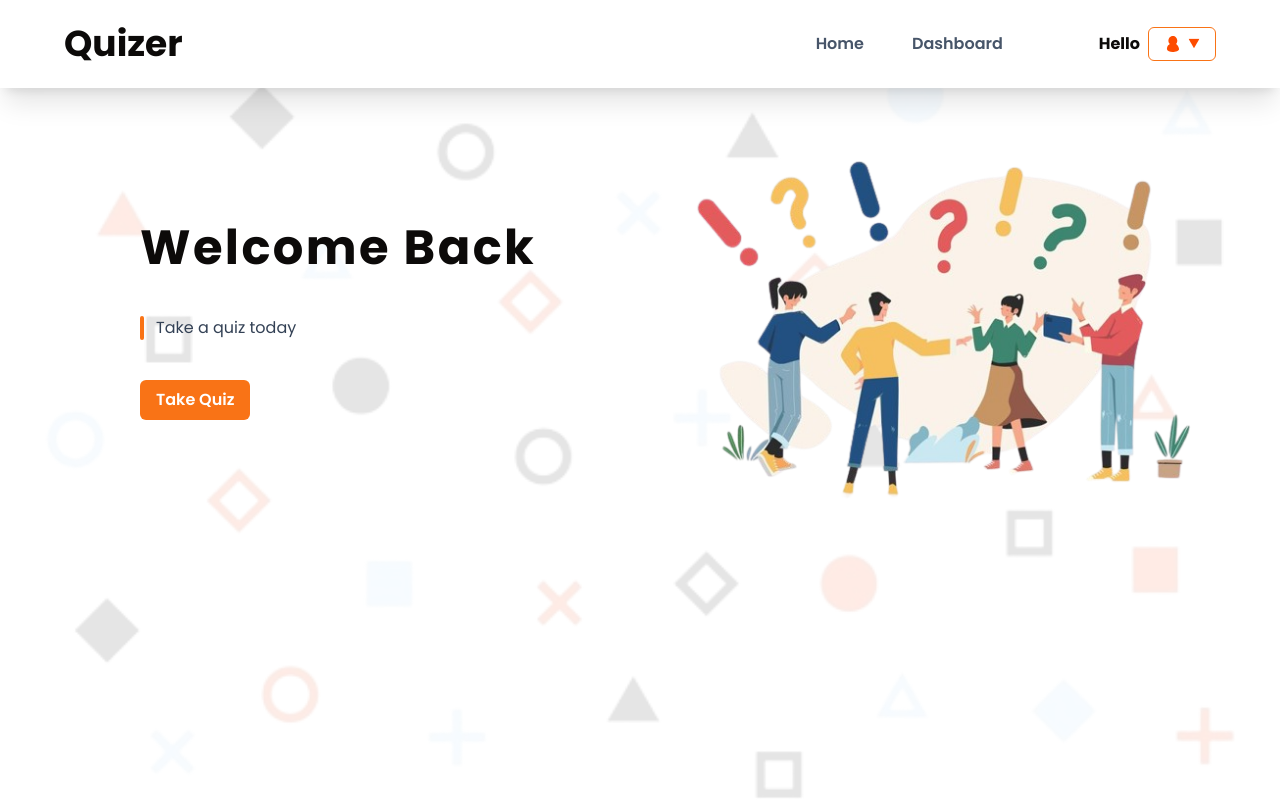
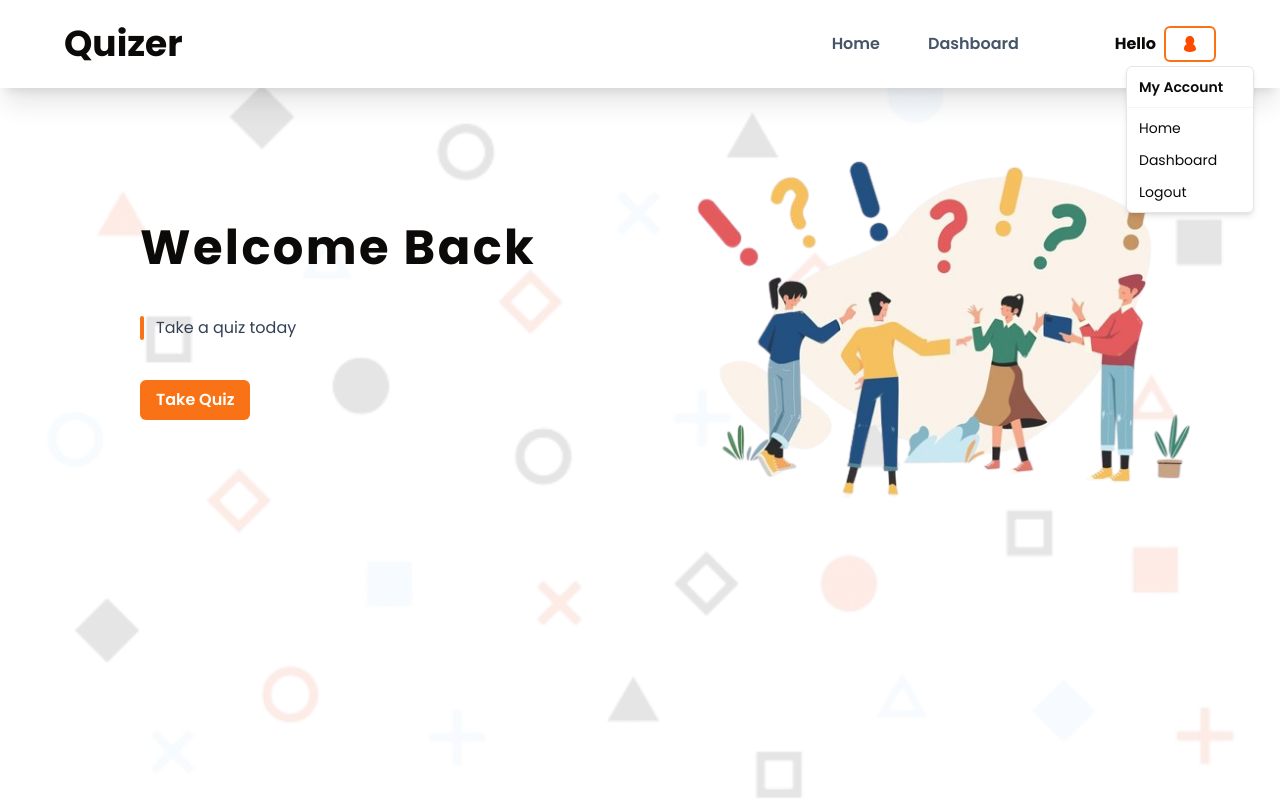
Before and after one commit to BashBuilder/Quizer, a React (Vite) app: page / in a window 1280 px wide. Both pictures are taken after a click on the button 1182 px from the left and 44 px from the top of the page. Built offline with nearby package versions, Linux system fonts and the light colour scheme.

Commit message:
ui update

```diff
--- a/package.json
+++ b/package.json
@@ -11,6 +11,7 @@
   },
   "dependencies": {
     "@hookform/resolvers": "^3.3.4",
+    "@radix-ui/react-dropdown-menu": "^2.0.6",
     "@radix-ui/react-select": "^2.0.0",
     "@radix-ui/react-slot": "^1.0.2",
     "class-variance-authority": "^0.7.0",
--- a/src/components/Navbar.tsx
+++ b/src/components/Navbar.tsx
@@ -1,6 +1,14 @@
 import { Link } from "react-router-dom";
 import { useAuthContext } from "../hooks/authContext";
 import { useQuizContext } from "@/hooks/quizContext";
+import {
+  DropdownMenu,
+  DropdownMenuContent,
+  DropdownMenuItem,
+  DropdownMenuLabel,
+  DropdownMenuSeparator,
+  DropdownMenuTrigger,
+} from "./ui/dropdown-menu";
 
 export default function Navbar() {
   const { isAuthenticated, user } = useAuthContext();
@@ -8,8 +16,6 @@
   const { name }: { name?: string } = user || {};
   const { isQuizStarted } = result;
   const isAuthRoute = window.location.pathname === "/auth";
-
-  console.log(user);
 
   return (
     <nav
@@ -71,21 +77,24 @@
         {isAuthenticated ? (
           <div className="flex items-center gap-2">
             <h6>Hello</h6>
-            <button className="flex items-center gap-1 border-[1px] border-primary text-primary hover:shadow-xl ">
+            <DropdownMenu>
+              <DropdownMenuTrigger className="flex items-center gap-1 border-2 border-primary font-semibold text-primary transition-all duration-300 hover:bg-primary hover:text-white ">
                 <svg width="16" height="16" viewBox="0 0 26 33">
                   <path
                     d="M0.682597 27.9796C-0.446046 21.8498 3.92326 18.3172 6.49389 16.7082C1.37801 11.5609 3.71721 4.67861 6.49389 2.37838C9.72473 -0.298061 15.5078 -1.51387 19.2838 3.08405C23.9465 8.76179 21.2274 14.438 19.2838 16.7082C20.5378 17.8122 24.8486 20.6817 25.4807 26.58C26.2783 34.0218 2.0934 35.6419 0.682597 27.9796Z"
                     fill="#FD4C00"
                   />
                 </svg>
-              <span> {name} </span>
-              <svg width="10" viewBox="0 0 26 29" className="rotate-90">
-                <path
-                  d="M25.5 14.5L0.749999 28.7894L0.75 0.21058L25.5 14.5Z"
-                  fill="#FD4C00"
-                />
-              </svg>
-            </button>
+                {name}
+              </DropdownMenuTrigger>
+              <DropdownMenuContent>
+                <DropdownMenuLabel>My Account</DropdownMenuLabel>
+                <DropdownMenuSeparator />
+                <DropdownMenuItem>Home</DropdownMenuItem>
+                <DropdownMenuItem>Dashboard</DropdownMenuItem>
+                <DropdownMenuItem>Logout</DropdownMenuItem>
+              </DropdownMenuContent>
+            </DropdownMenu>
           </div>
         ) : (
           <Link
--- /dev/null
+++ b/src/components/ui/dropdown-menu.tsx
@@ -0,0 +1,198 @@
+import * as React from "react"
+import * as DropdownMenuPrimitive from "@radix-ui/react-dropdown-menu"
+import { Check, ChevronRight, Circle } from "lucide-react"
+
+import { cn } from "@/lib/utils"
+
+const DropdownMenu = DropdownMenuPrimitive.Root
+
+const DropdownMenuTrigger = DropdownMenuPrimitive.Trigger
+
+const DropdownMenuGroup = DropdownMenuPrimitive.Group
+
+const DropdownMenuPortal = DropdownMenuPrimitive.Portal
+
+const DropdownMenuSub = DropdownMenuPrimitive.Sub
+
+const DropdownMenuRadioGroup = DropdownMenuPrimitive.RadioGroup
+
+const DropdownMenuSubTrigger = React.forwardRef<
+  React.ElementRef<typeof DropdownMenuPrimitive.SubTrigger>,
+  React.ComponentPropsWithoutRef<typeof DropdownMenuPrimitive.SubTrigger> & {
+    inset?: boolean
+  }
+>(({ className, inset, children, ...props }, ref) => (
+  <DropdownMenuPrimitive.SubTrigger
+    ref={ref}
+    className={cn(
+      "flex cursor-default select-none items-center rounded-sm px-2 py-1.5 text-sm outline-none focus:bg-accent data-[state=open]:bg-accent",
+      inset && "pl-8",
+      className
+    )}
+    {...props}
+  >
+    {children}
+    <ChevronRight className="ml-auto h-4 w-4" />
+  </DropdownMenuPrimitive.SubTrigger>
+))
+DropdownMenuSubTrigger.displayName =
+  DropdownMenuPrimitive.SubTrigger.displayName
+
+const DropdownMenuSubContent = React.forwardRef<
+  React.ElementRef<typeof DropdownMenuPrimitive.SubContent>,
+  React.ComponentPropsWithoutRef<typeof DropdownMenuPrimitive.SubContent>
+>(({ className, ...props }, ref) => (
+  <DropdownMenuPrimitive.SubContent
+    ref={ref}
+    className={cn(
+      "z-50 min-w-[8rem] overflow-hidden rounded-md border bg-popover p-1 text-popover-foreground shadow-lg data-[state=open]:animate-in data-[state=closed]:animate-out data-[state=closed]:fade-out-0 data-[state=open]:fade-in-0 data-[state=closed]:zoom-out-95 data-[state=open]:zoom-in-95 data-[side=bottom]:slide-in-from-top-2 data-[side=left]:slide-in-from-right-2 data-[side=right]:slide-in-from-left-2 data-[side=top]:slide-in-from-bottom-2",
+      className
+    )}
+    {...props}
+  />
+))
+DropdownMenuSubContent.displayName =
+  DropdownMenuPrimitive.SubContent.displayName
+
+const DropdownMenuContent = React.forwardRef<
+  React.ElementRef<typeof DropdownMenuPrimitive.Content>,
+  React.ComponentPropsWithoutRef<typeof DropdownMenuPrimitive.Content>
+>(({ className, sideOffset = 4, ...props }, ref) => (
+  <DropdownMenuPrimitive.Portal>
+    <DropdownMenuPrimitive.Content
+      ref={ref}
+      sideOffset={sideOffset}
+      className={cn(
+        "z-50 min-w-[8rem] overflow-hidden rounded-md border bg-popover p-1 text-popover-foreground shadow-md data-[state=open]:animate-in data-[state=closed]:animate-out data-[state=closed]:fade-out-0 data-[state=open]:fade-in-0 data-[state=closed]:zoom-out-95 data-[state=open]:zoom-in-95 data-[side=bottom]:slide-in-from-top-2 data-[side=left]:slide-in-from-right-2 data-[side=right]:slide-in-from-left-2 data-[side=top]:slide-in-from-bottom-2",
+        className
+      )}
+      {...props}
+    />
+  </DropdownMenuPrimitive.Portal>
+))
+DropdownMenuContent.displayName = DropdownMenuPrimitive.Content.displayName
+
+const DropdownMenuItem = React.forwardRef<
+  React.ElementRef<typeof DropdownMenuPrimitive.Item>,
+  React.ComponentPropsWithoutRef<typeof DropdownMenuPrimitive.Item> & {
+    inset?: boolean
+  }
+>(({ className, inset, ...props }, ref) => (
+  <DropdownMenuPrimitive.Item
+    ref={ref}
+    className={cn(
+      "relative flex cursor-default select-none items-center rounded-sm px-2 py-1.5 text-sm outline-none transition-colors focus:bg-accent focus:text-accent-foreground data-[disabled]:pointer-events-none data-[disabled]:opacity-50",
+      inset && "pl-8",
+      className
+    )}
+    {...props}
+  />
+))
+DropdownMenuItem.displayName = DropdownMenuPrimitive.Item.displayName
+
+const DropdownMenuCheckboxItem = React.forwardRef<
+  React.ElementRef<typeof DropdownMenuPrimitive.CheckboxItem>,
+  React.ComponentPropsWithoutRef<typeof DropdownMenuPrimitive.CheckboxItem>
+>(({ className, children, checked, ...props }, ref) => (
+  <DropdownMenuPrimitive.CheckboxItem
+    ref={ref}
+    className={cn(
+      "relative flex cursor-default select-none items-center rounded-sm py-1.5 pl-8 pr-2 text-sm outline-none transition-colors focus:bg-accent focus:text-accent-foreground data-[disabled]:pointer-events-none data-[disabled]:opacity-50",
+      className
+    )}
+    checked={checked}
+    {...props}
+  >
+    <span className="absolute left-2 flex h-3.5 w-3.5 items-center justify-center">
+      <DropdownMenuPrimitive.ItemIndicator>
+        <Check className="h-4 w-4" />
+      </DropdownMenuPrimitive.ItemIndicator>
+    </span>
+    {children}
+  </DropdownMenuPrimitive.CheckboxItem>
+))
+DropdownMenuCheckboxItem.displayName =
+  DropdownMenuPrimitive.CheckboxItem.displayName
+
+const DropdownMenuRadioItem = React.forwardRef<
+  React.ElementRef<typeof DropdownMenuPrimitive.RadioItem>,
+  React.ComponentPropsWithoutRef<typeof DropdownMenuPrimitive.RadioItem>
+>(({ className, children, ...props }, ref) => (
+  <DropdownMenuPrimitive.RadioItem
+    ref={ref}
+    className={cn(
+      "relative flex cursor-default select-none items-center rounded-sm py-1.5 pl-8 pr-2 text-sm outline-none transition-colors focus:bg-accent focus:text-accent-foreground data-[disabled]:pointer-events-none data-[disabled]:opacity-50",
+      className
+    )}
+    {...props}
+  >
+    <span className="absolute left-2 flex h-3.5 w-3.5 items-center justify-center">
+      <DropdownMenuPrimitive.ItemIndicator>
+        <Circle className="h-2 w-2 fill-current" />
+      </DropdownMenuPrimitive.ItemIndicator>
+    </span>
+    {children}
+  </DropdownMenuPrimitive.RadioItem>
+))
+DropdownMenuRadioItem.displayName = DropdownMenuPrimitive.RadioItem.displayName
+
+const DropdownMenuLabel = React.forwardRef<
+  React.ElementRef<typeof DropdownMenuPrimitive.Label>,
+  React.ComponentPropsWithoutRef<typeof DropdownMenuPrimitive.Label> & {
+    inset?: boolean
+  }
+>(({ className, inset, ...props }, ref) => (
+  <DropdownMenuPrimitive.Label
+    ref={ref}
+    className={cn(
+      "px-2 py-1.5 text-sm font-semibold",
+      inset && "pl-8",
+      className
+    )}
+    {...props}
+  />
+))
+DropdownMenuLabel.displayName = DropdownMenuPrimitive.Label.displayName
+
+const DropdownMenuSeparator = React.forwardRef<
+  React.ElementRef<typeof DropdownMenuPrimitive.Separator>,
+  React.ComponentPropsWithoutRef<typeof DropdownMenuPrimitive.Separator>
+>(({ className, ...props }, ref) => (
+  <DropdownMenuPrimitive.Separator
+    ref={ref}
+    className={cn("-mx-1 my-1 h-px bg-muted", className)}
+    {...props}
+  />
+))
+DropdownMenuSeparator.displayName = DropdownMenuPrimitive.Separator.displayName
+
+const DropdownMenuShortcut = ({
+  className,
+  ...props
+}: React.HTMLAttributes<HTMLSpanElement>) => {
+  return (
+    <span
+      className={cn("ml-auto text-xs tracking-widest opacity-60", className)}
+      {...props}
+    />
+  )
+}
+DropdownMenuShortcut.displayName = "DropdownMenuShortcut"
+
+export {
+  DropdownMenu,
+  DropdownMenuTrigger,
+  DropdownMenuContent,
+  DropdownMenuItem,
+  DropdownMenuCheckboxItem,
+  DropdownMenuRadioItem,
+  DropdownMenuLabel,
+  DropdownMenuSeparator,
+  DropdownMenuShortcut,
+  DropdownMenuGroup,
+  DropdownMenuPortal,
+  DropdownMenuSub,
+  DropdownMenuSubContent,
+  DropdownMenuSubTrigger,
+  DropdownMenuRadioGroup,
+}
```
Also changed, not shown: src/App.tsx (+0 -8 lines), 1 other file (tests, documents, lock files or other folders). Lines whose indentation alone changed are shown as unchanged.
